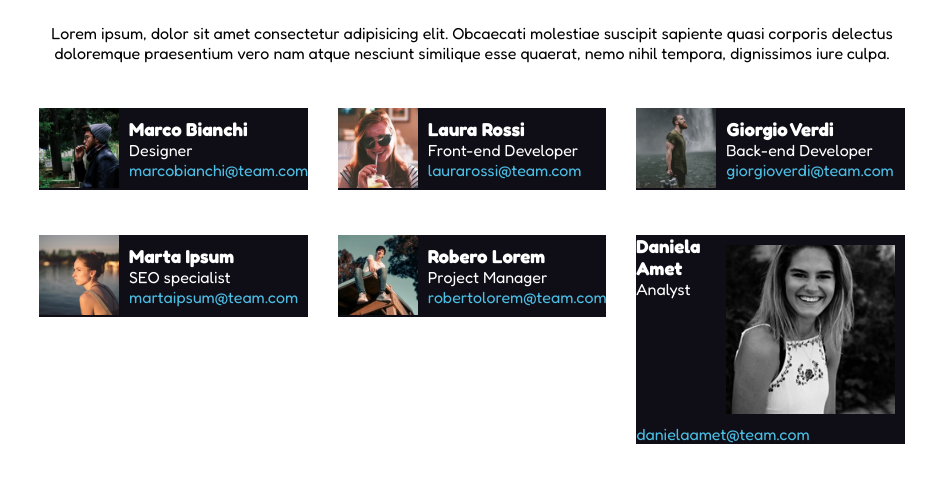
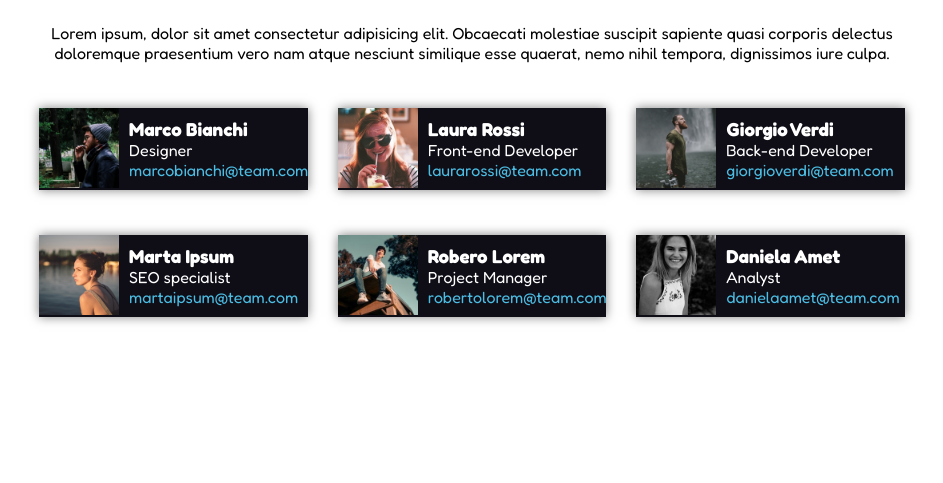
Before and after one commit to Neo-Machina/html-css-float-cards, a plain HTML site: page index.html in a window 1280 px wide. Shown: the part 91-574 px from the top of the page, without its empty margins (168-1111 px from the left). Drawn offline with Linux system fonts and the light colour scheme.

Commit message:
box-shadow added

```diff
--- a/css/style.css
+++ b/css/style.css
@@ -32,6 +32,7 @@ body {
     background-color: #0f0e17;
     color: white;
     margin-top: 40px;
+    box-shadow: 0 0 10px rgb(0 0 0 / 50%);
 }
 
 .card img {
--- a/index.html
+++ b/index.html
@@ -86,7 +86,7 @@
                 <!-- FEMALE3 -->
                 <div class="col">
                     <div class="card clearfix">
-                        <img src="img/female3.png" alt="female3>
+                        <img src="img/female3.png" alt="female3">
 
                         <div class="content">
                             <h3>Daniela Amet</h3>
```
